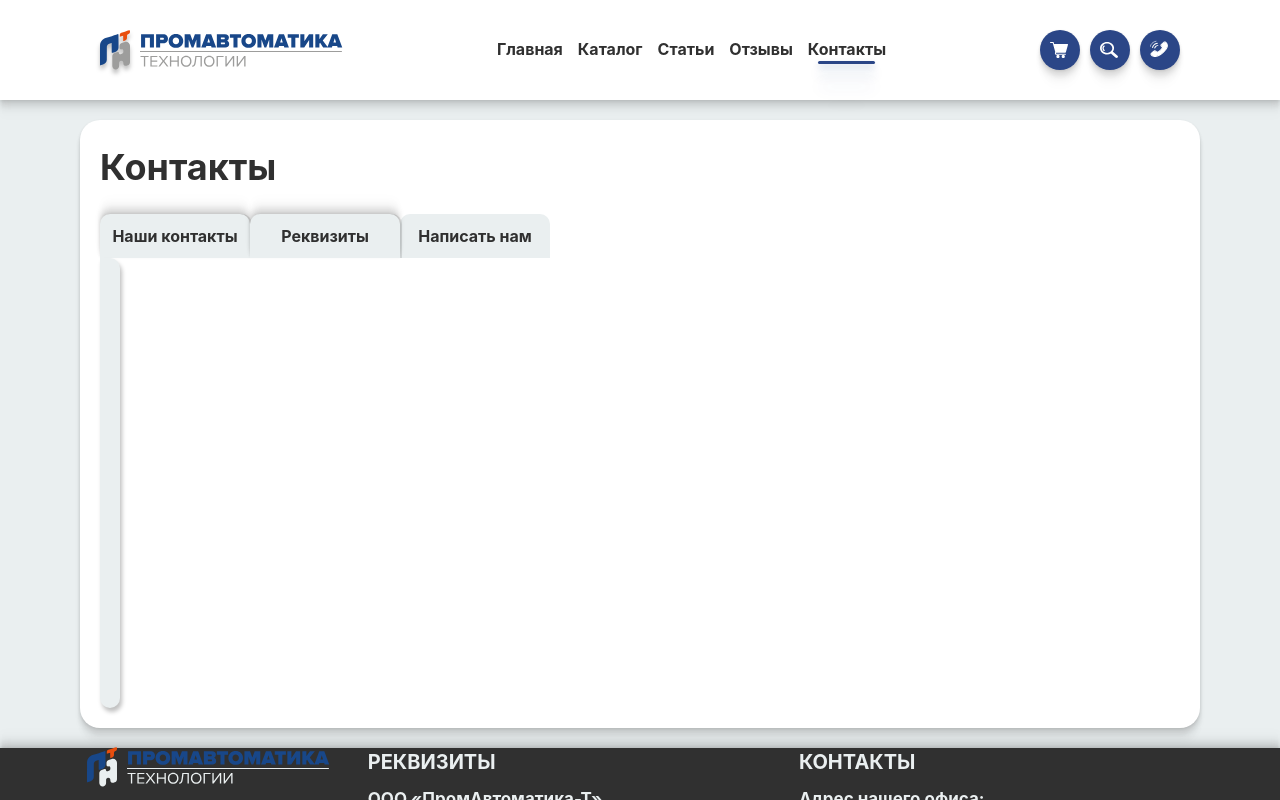
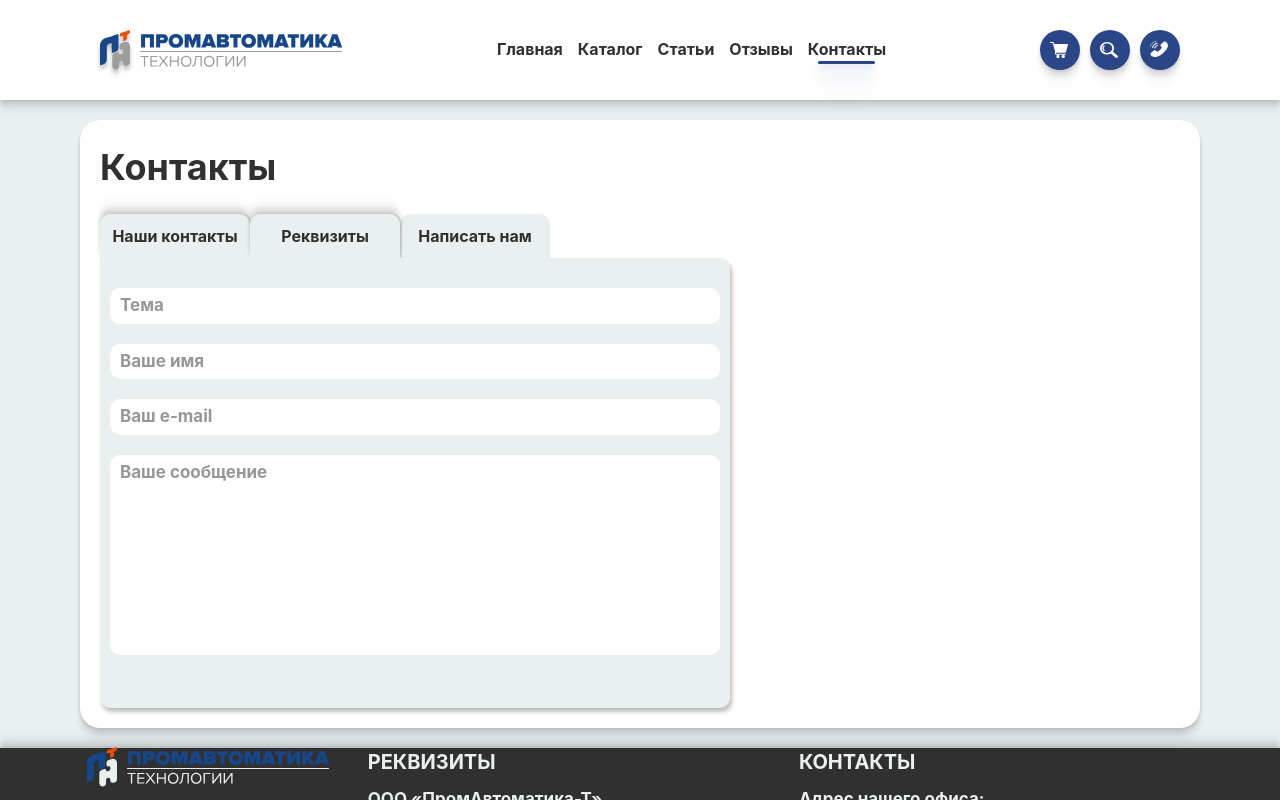
Before and after one commit to DikiiPokemon/pa_t_frontend, a Next.js app: page /contacts in a window 1280 px wide. Both pictures are taken after a click on the button "Написать нам". Shown: the top 800 px of the page. Built offline with nearby package versions, Linux system fonts and the light colour scheme; no server answers.

Commit message:
change form to reply

```diff
--- a/src/app/catalog/current_prod/page.module.css
+++ b/src/app/catalog/current_prod/page.module.css
@@ -4,7 +4,7 @@
     justify-content: center;
     align-items: center;
 
-    padding: 0 20px;
+    padding: 0 100px;
     height: 400px;
     width: 100%;
 }
--- a/src/app/contacts/page.js
+++ b/src/app/contacts/page.js
@@ -1,6 +1,6 @@
 "use client";
 import styles from "@/app/contacts/page.module.css";
-import { useState } from "react";
+import { useEffect, useState } from "react";
 
 export default function Contacts() {
 
@@ -16,8 +16,20 @@ export default function Contacts() {
     }
   ]
 
+  const [form, setForm] = useState(
+    {
+      theme: "",
+      name: "",
+      mail: "",
+      text: "",
+    }
+  )
 
   const[active, setActive] = useState(Contacts[0].name)
+
+  useEffect(() => {
+    console.log(form);
+  }, [form])
 
   return (
     <div className={styles.contacts_wrapper}>
@@ -37,12 +49,16 @@ export default function Contacts() {
                 <p><span>Адрес нашего офиса:</span>
                   <a href="https://yandex.ru/maps/-/CLwaJB0F" target="_blank">194044, Санкт-Петербург, Пироговская наб., д.17 корп.5 лит.А</a>
                 </p>
+                <br/>
                 <p><span>Время приема заказов: </span>по телефону — с 9.00 до 18.00 (время московское)</p>
+                <br/>
                 <p><span>Телефоны:</span>
                   <a href="tel: +78126032310">+7 (812) 603-23-10,</a>
                   <a href="tel: +78122235078">+7 (812) 223-50-78</a>
                 </p>
+                <br/>
                 <p><span>Факс:</span> +7 (812) 603-23-16</p>
+                <br/>
                 <p><span>Email:</span>
                   <a href="mailto:tech@pa.ru">tech@pa.ru</a>
                 </p>
@@ -61,6 +77,23 @@ export default function Contacts() {
             }
             {active === "Написать нам" &&
               <div className={styles.contacts_content_wrapper}>
+                <div className={`${ styles.contacts_content_input_wrapper} ${form.theme !== "" ? styles.Active : ""}`}>
+                  <input onChange={e => setForm({...form, theme: e.target.value})} value={form.theme} type="text" placeholder="Тема" className={styles.contacts_content_wrapper_input}/>
+                  <label>Тема</label>
+                </div>
+                <div className={`${ styles.contacts_content_input_wrapper} ${form.name !== "" ? styles.Active : ""}`}>
+                  <input onChange={e => setForm({...form, name: e.target.value})} value={form.name} type="text" placeholder="Ваше имя" className={styles.contacts_content_wrapper_input}/>
+                  <label>Ваше имя</label>
+                </div>
+                <div className={`${ styles.contacts_content_input_wrapper} ${form.mail !== "" ? styles.Active : ""}`}>
+                  <input onChange={e => setForm({...form, mail: e.target.value})} value={form.mail} type="text" placeholder="Ваш e-mail" className={styles.contacts_content_wrapper_input}/>
+                  <label>Ваш e-mail</label>
+                </div>
+                <div className={`${ styles.contacts_content_input_wrapper} ${form.text !== "" ? styles.Active : ""}`}>
+                  <textarea onChange={e => setForm({...form, text: e.target.value})} value={form.text} placeholder="Ваше сообщение" className={styles.contacts_content_wrapper_textarea}/>
+                  <label>Ваше сообщение</label>
+                </div>
+
 
               </div>
             }
--- a/src/app/contacts/page.module.css
+++ b/src/app/contacts/page.module.css
@@ -80,9 +80,10 @@
     justify-content: flex-start;
     align-items: flex-start;
     flex-direction: column;
-    gap: 10px;
+    gap: 0px;
 
     height: 450px;
+    width: 630px;
 
     font-size: 17px;
 
@@ -108,3 +109,79 @@
     gap: 10px;
     transition: 0.5s;
 }
+
+.contacts_content_wrapper_input{
+    border-radius: 10px;
+    background-color: var(--background-white);
+
+    width: 100%;
+
+    padding: 5px 10px;
+
+    margin-top: 20px;
+
+    color: var(--foreground);
+}
+
+.contacts_content_wrapper_input:focus{
+    outline: none;
+}
+
+.contacts_content_input_wrapper{
+    position:relative;
+    width: 100%;
+}
+
+.contacts_content_input_wrapper label{
+    position: absolute;
+    top: 10px;
+    left: 15px;
+    font-size: 14px;
+    opacity: 0;
+    transition: 0.3s;
+
+    color: var(--foreground);
+}
+
+.contacts_content_input_wrapper .contacts_content_wrapper_input:focus-within + label{
+    opacity: 1;
+    transition: 0.3s;
+}
+
+.contacts_content_input_wrapper .contacts_content_wrapper_textarea:focus-within + label{
+    opacity: 1;
+    transition: 0.3s;
+}
+
+.contacts_content_input_wrapper .contacts_content_wrapper_input:active + label{
+    opacity: 1;
+    transition: 0.3s;
+}
+
+.contacts_content_input_wrapper .contacts_content_wrapper_textarea:active + label{
+    opacity: 1;
+    transition: 0.3s;
+}
+
+
+
+.contacts_content_wrapper_textarea{
+    background-color: var(--background-white);
+    width: 100%;
+    height: 200px;
+    border-radius: 10px;
+    padding: 5px 10px;
+    margin-top: 20px;
+
+    resize: none;
+
+    color: var(--foreground);
+}
+
+.contacts_content_wrapper_textarea{
+    outline: none;
+}
+
+.Active label{
+    opacity: 1;
+}
```
